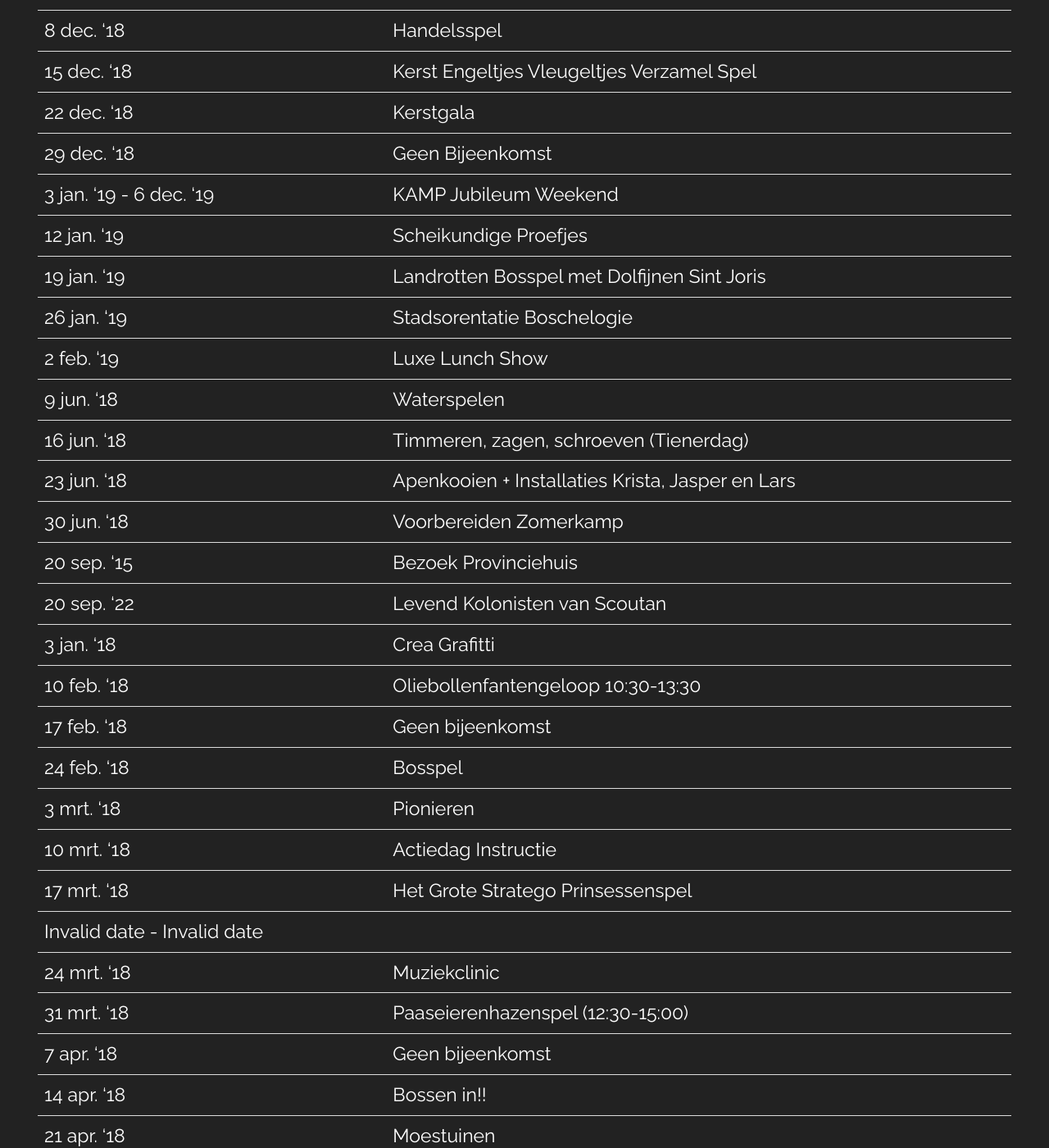
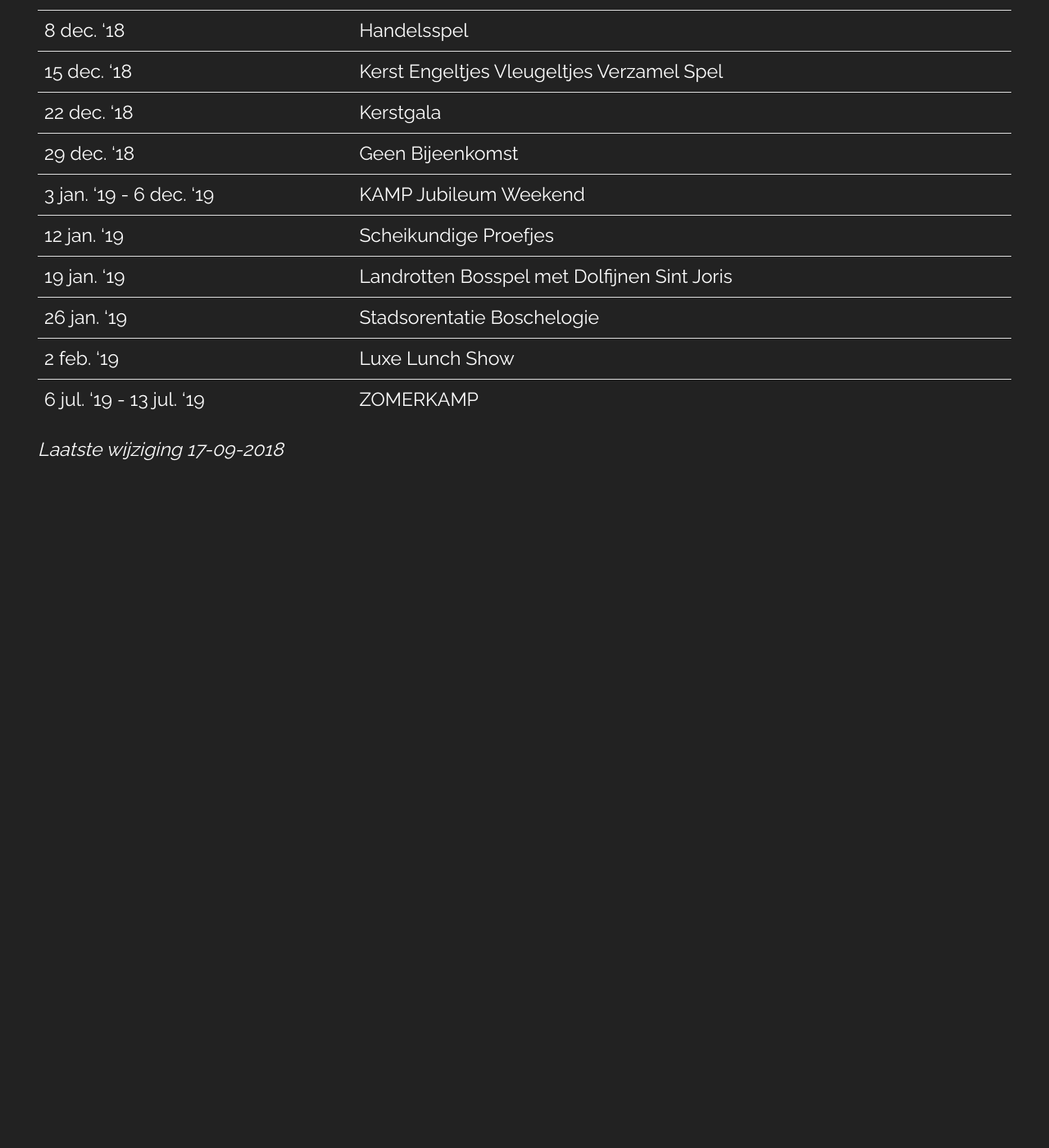
Before and after one commit to nognooitmeegemaakt/website, a Jekyll site: the page built from _agenda/welpen.md, in a window 1280 px wide and 1400 px high, scrolled down 1062 px. Shown: the whole window at 82% size. Built offline with Jekyll 4.4.1, drawn with Linux system fonts in a browser that asks for light colours; some web fonts are replaced; after the commit the page ends 1692 px from its top, so only the background shows below that; some of the changed text lies outside the part shown.

Commit message:
Update welpen.md Agenda through CMS
By Fabrizio Zanin (141.101.77.113)

```diff
--- a/_agenda/welpen.md
+++ b/_agenda/welpen.md
@@ -33,37 +33,7 @@ Aangepast op 17 september.
 | 19 jan. '19 | Landrotten Bosspel met Dolfijnen Sint Joris |
 | 26 jan. '19 | Stadsorentatie Boschelogie |
 | 2 feb. '19 | Luxe Lunch Show |
-| 9 jun. '18 | Waterspelen |
-| 16 jun. '18 | Timmeren, zagen, schroeven (Tienerdag) |
-| 23 jun. '18 | Apenkooien + Installaties Krista, Jasper en Lars |
-| 30 jun. '18 | Voorbereiden Zomerkamp |
-| 20 sep. '15 | Bezoek Provinciehuis |
-| 20 sep. '22 | Levend Kolonisten van Scoutan |
-| 3 jan. '18 | Crea Grafitti |
-| 10 feb. '18 | Oliebollenfantengeloop 10:30-13:30 |
-| 17 feb. '18 | Geen bijeenkomst |
-| 24 feb. '18 | Bosspel |
-| 3 mrt. '18 | Pionieren |
-| 10 mrt. '18 | Actiedag Instructie |
-| 17 mrt. '18 | Het Grote Stratego Prinsessenspel |
-| Invalid date - Invalid date |  |
-| 24 mrt. '18 | Muziekclinic |
-| 31 mrt. '18 | Paaseierenhazenspel (12:30-15:00) |
-| 7 apr. '18 | Geen bijeenkomst |
-| 14 apr. '18 | Bossen in!! |
-| 21 apr. '18 | Moestuinen |
-| 28 apr. '18 | Geen bijeenkomst |
-| 5 mei '18 | Stadsspel met GPS |
-| 12 mei '18 | Varen met Dolfijnen Sint Joris 09:00-10:30 |
-| 19 mei '18 - 20 mei '18 | Ouder-Welp weekend |
-| 26 mei '18 | Jungle dag 12:30/13:00-16:00 |
-| 2 jun. '18 | Bosspel |
-| 9 jun. '18 | Waterspelen |
-| 16 jun. '18 | Timmeren, zagen, schroeven (Tienerdag) |
-| 23 jun. '18 | Apenkooien + Installaties Krista, Jasper en Lars |
-| 30 jun. '18 | Voorbereiden Zomerkamp |
-| 8 jul. '18 - 14 jul. '18 | Zomerkamp |
-| Invalid date - Invalid date |  |
+| 6 jul. '19 - 13 jul. '19 | ZOMERKAMP |
 {: .table :}
 
 {{ page.footer }}
```
